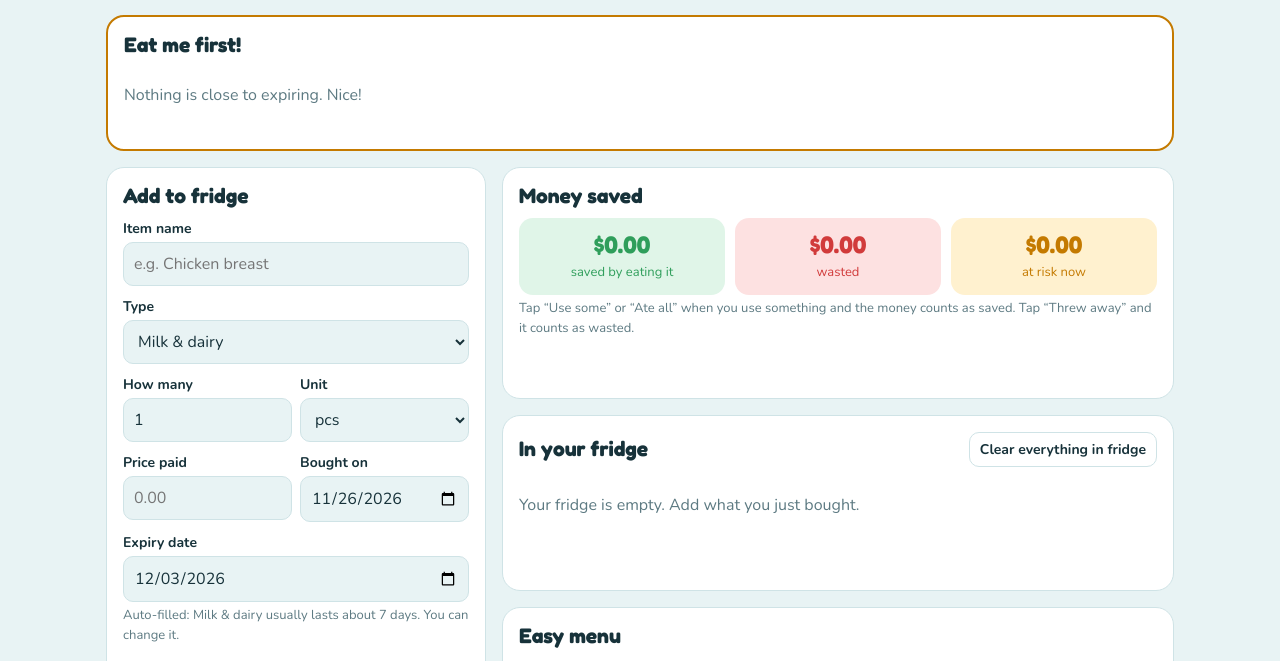
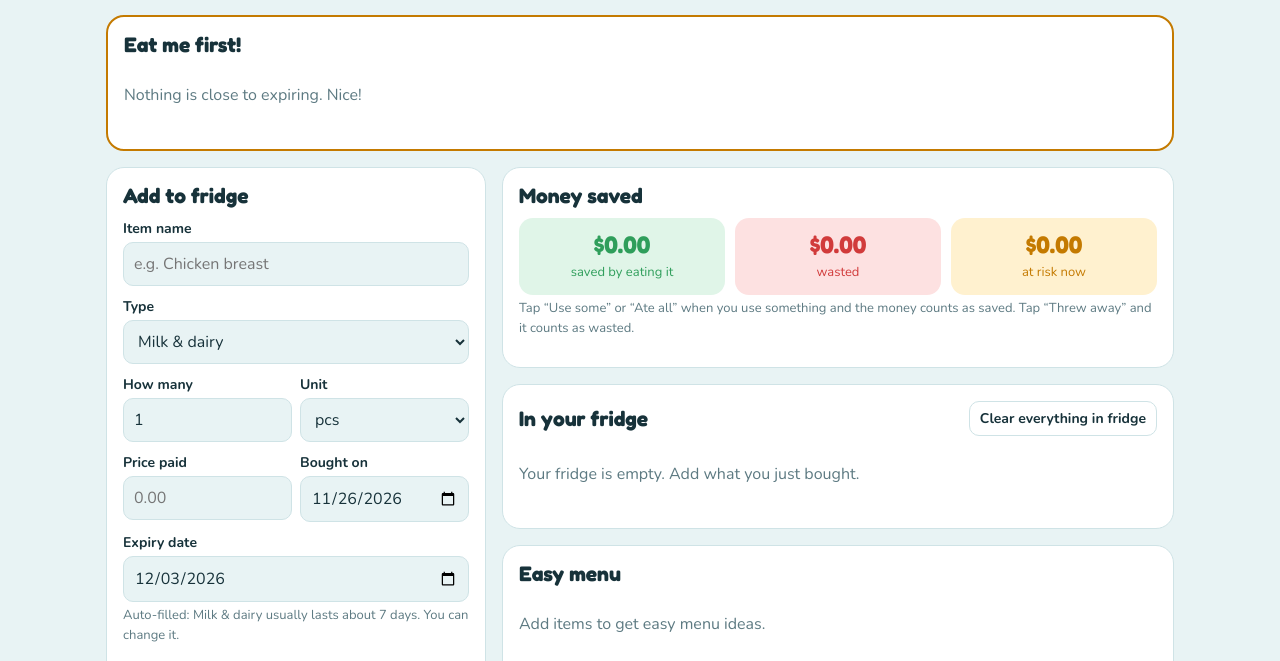
Before and after one commit to Nannaphat22486/don-t-leave-me-in-the-fridge, a plain HTML site: page index.html in a window 1280 px wide. Shown: the part 97-758 px from the top of the page. Drawn offline with nearby package versions, Linux system fonts and the light colour scheme.

Commit message:
edit the frame

```diff
--- a/index.html
+++ b/index.html
@@ -21,7 +21,7 @@ header{display:flex;align-items:center;gap:14px;margin-bottom:18px}
 .door:after{content:"🥺";position:absolute;right:6px;bottom:8px;font-size:22px}
 h1{font-size:clamp(26px,6vw,40px);font-weight:700}
 .sub{color:var(--mute);margin:2px 0 0}
-.grid{display:grid;gap:16px;grid-template-columns:1fr}
+.grid{display:grid;gap:16px;grid-template-columns:1fr;align-items:start}
 @media(min-width:820px){.grid{grid-template-columns:340px 1fr}}
 .card{background:var(--card);border:1px solid var(--line);border-radius:18px;padding:16px}
 .card h2{font-size:21px;margin-bottom:10px}
@@ -47,7 +47,7 @@ button.sm{padding:6px 10px;font-size:14px}
 .alert{border-radius:14px;padding:12px 14px;background:var(--warnbg);color:var(--ink);border-left:6px solid var(--warn);margin-bottom:16px}
 .alert.red{background:var(--badbg);border-color:var(--bad)}
 .alert b{font-family:Fredoka,sans-serif}
-.stack{display:grid;gap:16px}
+.stack{display:grid;gap:16px;align-content:start}
 .item{display:flex;gap:10px;align-items:center;justify-content:space-between;padding:10px 0;border-top:1px solid var(--line);flex-wrap:wrap}
 .item:first-of-type{border-top:0}
 .item .nm{font-weight:700}.item .meta{font-size:13px;color:var(--mute)}
```
